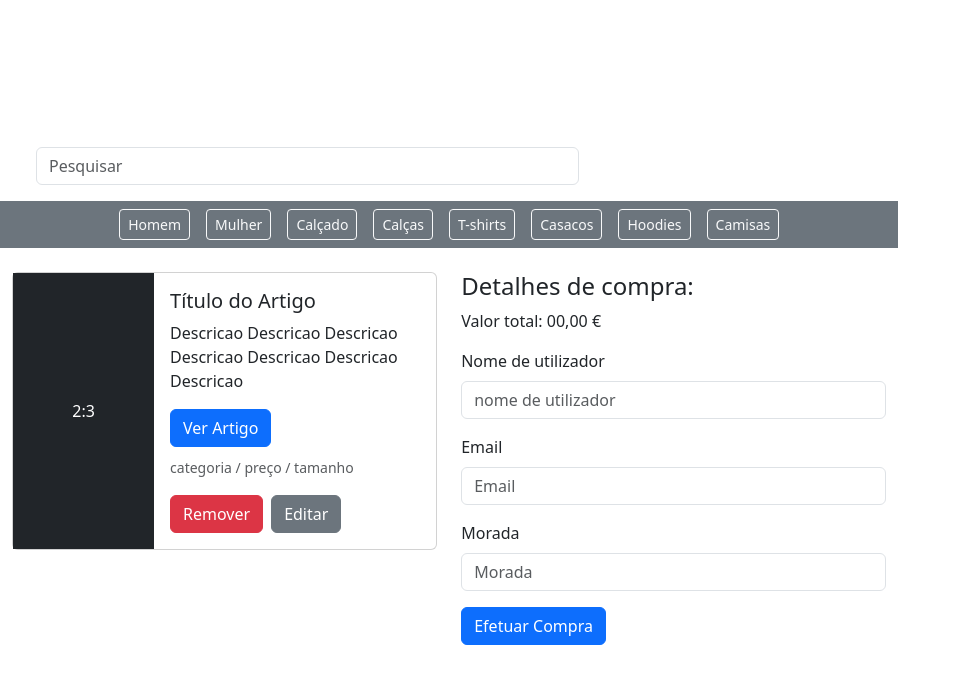
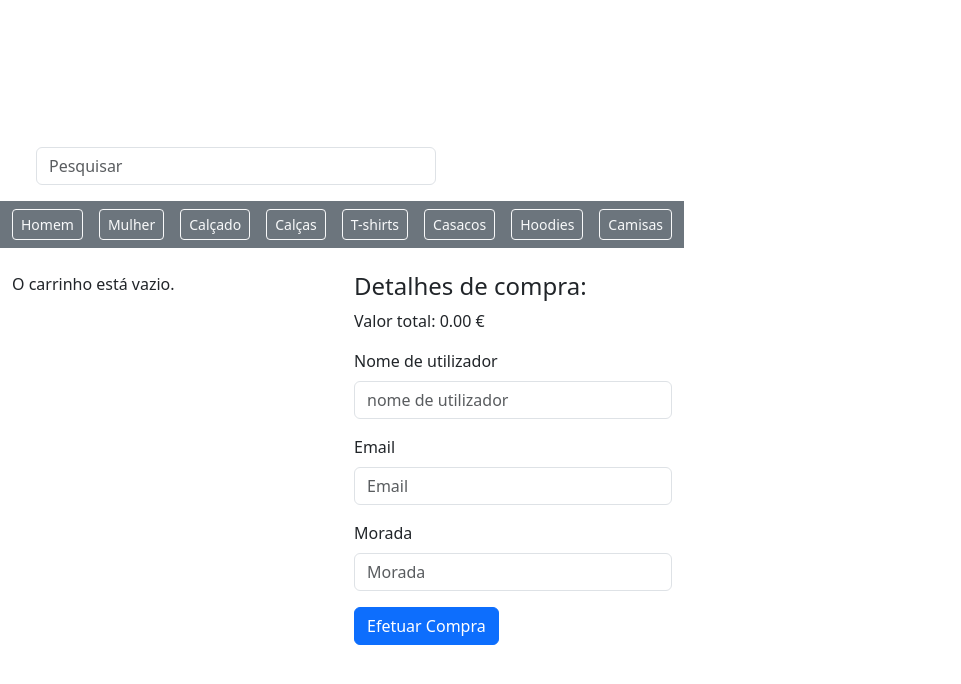
Before and after one commit to AlphaBetaGammaOmega3/AI2_2025, a React (Vite) app in the folder frontend/: page /cart in a window 1280 px wide. Shown: the top 684 px of the page, without its empty margins (0-961 px from the left). Built offline with nearby package versions, Linux system fonts and the light colour scheme.

Commit message:
ligar font e back
liguei os produtos, ou seja a home, e liguei o carrinho(n testei o carrinho tho)

```diff
--- a/frontend/package.json
+++ b/frontend/package.json
@@ -10,6 +10,7 @@
     "preview": "vite preview"
   },
   "dependencies": {
+    "axios": "^1.10.0",
     "bootstrap": "^5.3.7",
     "jquery": "^3.7.1",
     "popper.js": "^1.16.1",
--- a/frontend/src/views/Cliente/Cart.jsx
+++ b/frontend/src/views/Cliente/Cart.jsx
@@ -1,55 +1,100 @@
-// src/pages/CarrinhoPage.jsx
-import React from "react";
-import { Link } from "react-router-dom";4
+import React, { useEffect, useState } from "react";
+import { Link } from "react-router-dom";
 import Header from "../../components/Header";
+import axios from "axios";
 
 const Cart = () => {
+  const [carrinho, setCarrinho] = useState([]);
+
+  // imaginando que ao fazer login você armazena o iduser no localStorage
+  const iduser = localStorage.getItem("iduser");
+
+  useEffect(() => {
+    if (iduser) {
+      axios
+        .get(`http://localhost:3000/api/carrinhos/${iduser}`)
+        .then((res) => {
+          setCarrinho(res.data);
+        })
+        .catch((err) => {
+          console.error(err);
+        });
+    }
+  }, [iduser]);
+
+  // função para remover produto do carrinho
+  const handleRemoverProduto = (idprod) => {
+    axios
+      .delete(`http://localhost:3000/api/carrinhos/${iduser}/${idprod}`)
+      .then(() => {
+        // atualizar carrinho local depois de remover
+        setCarrinho((prev) => prev.filter((item) => item.idprod !== idprod));
+      })
+      .catch((err) => console.error(err));
+  };
+
   return (
     <div>
-      {/* HEADER */}
       <Header />
-
-      {/* MAIN */}
       <div className="container my-4">
         <div className="row">
-          {/* Produto no carrinho */}
+          {/* Produtos no carrinho */}
           <div className="col-md-6">
-            <div className="card mb-4">
+            {carrinho.length > 0 ? (
+              carrinho.map((item) => (
+                <div className="card mb-4" key={item.idprod}>
                   <div className="row g-0">
                     <div
                       className="col-4 d-flex align-items-center justify-content-center bg-dark text-white"
                       style={{ aspectRatio: "2/3" }}
                     >
-                  2:3
+                      IMG
                     </div>
                     <div className="col-8">
                       <div className="card-body">
-                    <h5 className="card-title">Título do Artigo</h5>
-                    <p className="card-text">
-                      Descricao Descricao Descricao Descricao Descricao
-                      Descricao Descricao
-                    </p>
-                    <Link to="#" className="btn btn-primary mb-2">
+                        <h5 className="card-title">{item.idprod_produto?.titulo}</h5>
+                        <p className="card-text">{item.idprod_produto?.descricao}</p>
+                        <Link
+                          to={`/produtos/${item.idprod}`}
+                          className="btn btn-primary mb-2"
+                        >
                           Ver Artigo
                         </Link>
                         <p className="card-text">
                           <small className="text-muted">
-                        categoria / preço / tamanho
+                            {item.idprod_produto?.preco} €
                           </small>
                         </p>
-                    <button className="btn btn-danger me-2">Remover</button>
+                        <button
+                          className="btn btn-danger me-2"
+                          onClick={() => handleRemoverProduto(item.idprod)}
+                        >
+                          Remover
+                        </button>
                         <button className="btn btn-secondary">Editar</button>
                       </div>
                     </div>
                   </div>
                 </div>
+              ))
+            ) : (
+              <p>O carrinho está vazio.</p>
+            )}
           </div>
 
           {/* Detalhes de compra */}
           <div className="col-md-6">
             <h4>Detalhes de compra:</h4>
-            <p>Valor total: 00,00 €</p>
+            <p>
+              Valor total:{" "}
+              {carrinho.reduce(
+                (total, item) => total + item.idprod_produto?.preco * item.quantidade,
+                0
+              ).toFixed(2)}{" "}
+              €
+            </p>
             <form>
+              {/* campos de checkout */}
               <div className="mb-3">
                 <label className="form-label">Nome de utilizador</label>
                 <input
--- a/frontend/src/views/Cliente/Home.jsx
+++ b/frontend/src/views/Cliente/Home.jsx
@@ -1,44 +1,53 @@
-import React from "react";
+import React, { useEffect, useState } from "react";
 import { Container, Card, Button } from "react-bootstrap";
 import { Link } from "react-router-dom";
-import Header from "../../components/Header"; // atualiza o caminho se necessário
-
-const produtos = [
-  {
-    id: 1,
-    titulo: "Título do Artigo",
-    descricao: "Descricao Descricao Descricao Descricao Descricao",
-    imagem: "https://placehold.co/300x200?text=Imagem+Produto",
-    tags: ["Homem", "T-shirts", "M"],
-  },
-  {
-    id: 2,
-    titulo: "Outro Produto",
-    descricao: "Descricao Descricao Descricao Descricao Descricao",
-    imagem: "https://placehold.co/300x200?text=Imagem+Produto",
-    tags: ["Mulher", "Camisas", "S"],
-  }
-];
+import axios from "axios";
+import Header from "../../components/Header";
 
 const Home = () => {
+  const [produtos, setProdutos] = useState([]);
+
+  useEffect(() => {
+    const fetchProdutos = async () => {
+      try {
+        const response = await axios.get("http://localhost:3000/api/produtos");
+        setProdutos(response.data);
+      } catch (err) {
+        console.error("Erro ao buscar produtos:", err.message);
+      }
+    };
+
+    fetchProdutos();
+  }, []);
+
   return (
     <>
       <Header />
       <Container className="mt-4">
         <h3>Lista de produtos</h3>
-        <div className="d-flex  gap-4 py-3">
+        <div className="d-flex flex-wrap gap-4 py-3">
           {produtos.map((produto) => (
-            <Card style={{ minWidth: "300px" }} key={produto.id}>
+            <Card style={{ minWidth: "300px" }} key={produto.idproduto}>
               <Card.Img variant="top" src={produto.imagem} />
               <Card.Body>
-                <Card.Title>{produto.titulo}</Card.Title>
-                <Card.Text>{produto.descricao}</Card.Text>
-                <Button variant="info" as={Link} to={`/artigo/${produto.id}`}>
+                <Card.Title>{produto.nome}</Card.Title>
+                <Card.Text>
+                  {produto.valor ? `Preço: €${produto.valor}` : ""}
+                  <br />
+                  Tamanho: {produto.tamanho}
+                </Card.Text>
+                <Button
+                  variant="info"
+                  as={Link}
+                  to={`/artigo/${produto.idproduto}`}
+                >
                   Ver Artigo
                 </Button>
               </Card.Body>
               <Card.Footer>
-                <small>{produto.tags.join(" / ")}</small>
+                <small>
+                  Tipo: {produto.idtipoprod_tiposproduto?.descricao || "N/A"}
+                </small>
               </Card.Footer>
             </Card>
           ))}
```
Also changed, not shown: 2 other files (tests, documents, lock files or other folders). Lines whose indentation alone changed are shown as unchanged.
